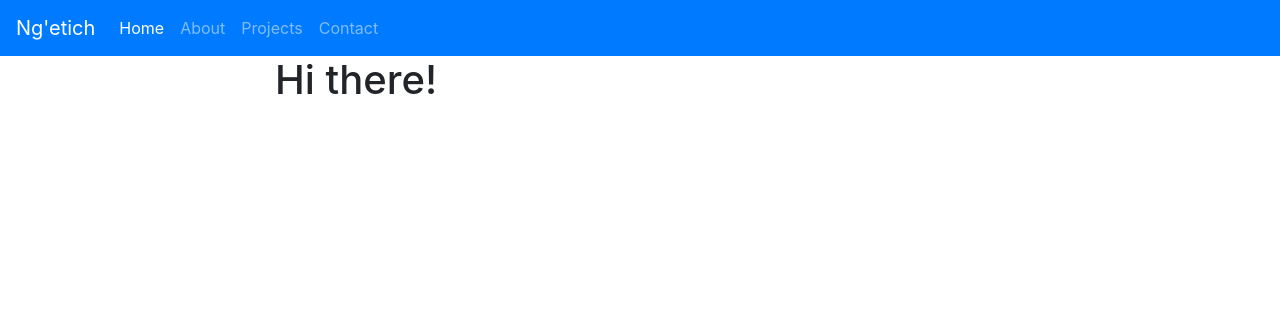
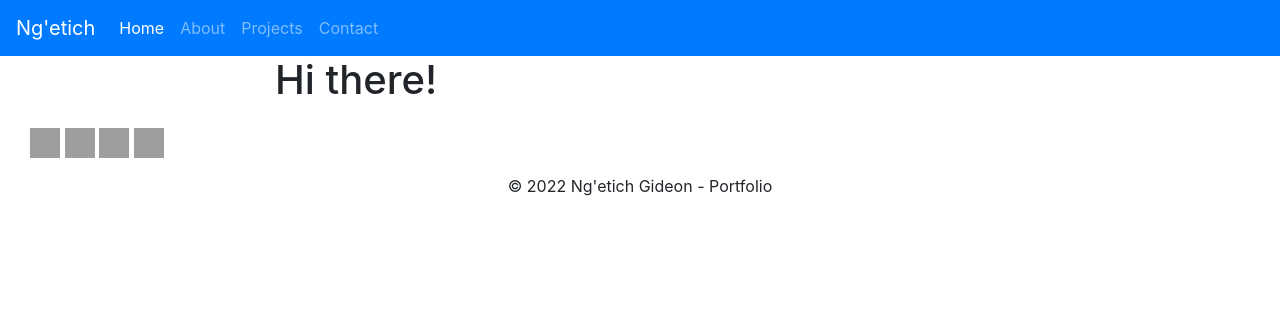
Before and after one commit to Kipkorir-Gideon/Portfolio, a Django app: template my_portfolio/templates/base.html in a window 1280 px wide. Shown: the top 316 px of the page. Run offline with Django 3.2, Linux system fonts and the light colour scheme; the template is opened without the code that fills it, so the values that code supplies are empty; some libraries are stand-ins or nearby versions; grey boxes are pictures that could not be loaded.

Commit message:
Add a footer to the base template.

```diff
--- a/my_portfolio/templates/base.html
+++ b/my_portfolio/templates/base.html
@@ -40,6 +40,22 @@
     </div>
     {%endblock%}
 
+    <div class="container-fluid footer">
+      <div class="fix-bottom">
+        <div class="container-fluid col">
+          <div class="social pt-3">
+            <a href="https://github.com/Kipkorir-Gideon"  target="_blank"><img src="/static/images/github.svg" width="30px" height="30px" alt="github icon"></a>
+            <a href="https://twitter.com/gidalios" target="_blank"><img src="/static/images/twitter.svg" alt=""width="30px" height="30px"></a>
+            <a href="mailto:ngetichgideon21@gmail.com" target="_blank"><img src="/static/images/maildotru.svg" alt=""width="30px" height="30px"></a>
+            <a href="https://www.linkedin.com/in/ngetich-gideon-218661122/" target="_blank"><img src="/static/images/linkedin.svg" alt=""width="30px" height="30px"></a>
+          </div>
+          <div class="pt-3">
+            <p class="copyright text-center">© 2022 Ng'etich Gideon - Portfolio</p>
+          </div>
+        </div>
+      </div>
+    </div>
+
     {% block scripts %}
     <script src="https://ajax.googleapis.com/ajax/libs/jquery/3.2.1/jquery.min.js"></script>
     <script src="https://code.jquery.com/jquery-3.3.1.min.js" integrity="sha256-FgpCb/KJQlLNfOu91ta32o/NMZxltwRo8QtmkMRdAu8=" crossorigin="anonymous"></script>
```
